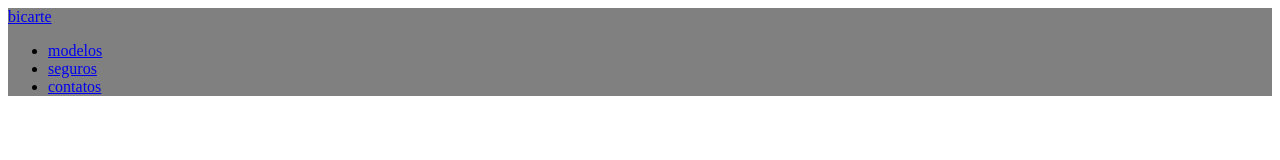
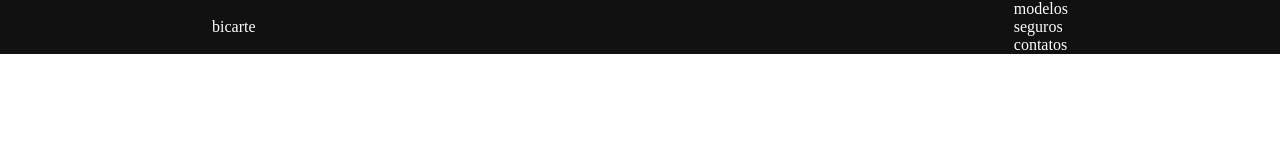
Before and after one commit to matheussvml/bicarte, a plain HTML site: page index.html in a window 1280 px wide. Drawn offline with Linux system fonts and the light colour scheme.

Commit message:
style: adicionar estilização parcial do cabeçalho

```diff
--- a/style.css
+++ b/style.css
@@ -1 +1,23 @@
-header {background-color: gray;}
+* {
+    margin: 0;
+    padding: 0;
+    list-style: none;
+    text-decoration: none;
+    color: #000000;
+}
+
+header{
+    display: flex;
+    background-color: #111111;
+    padding: 0 212px;
+    justify-content: space-between;
+    align-items: center;
+
+    a {
+        color: #ffffff;
+    }
+}
+
+/* ul{
+    display: flex;
+} */
```
